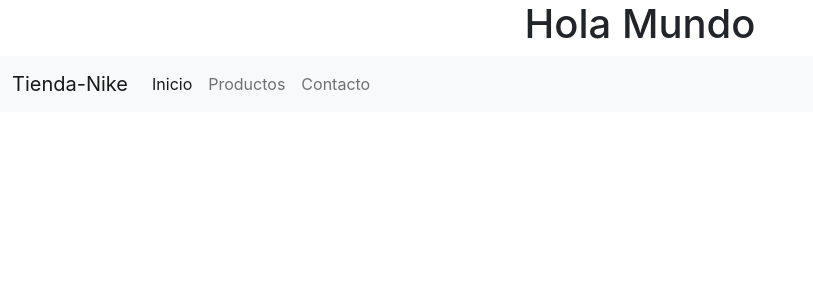
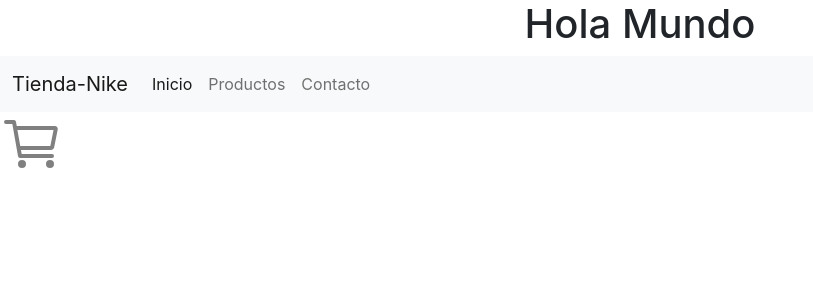
Before and after one commit to valentino23ghione/react-proyecto-tienda-nike, a React (Create React App) app: page / in a window 1280 px wide. Both pictures are taken after a click on the link "Tienda-Nike". Shown: the top 300 px of the page, without its empty margins (0-813 px from the left). Built offline with nearby package versions, Linux system fonts and the light colour scheme.

Commit message:
desafio actualizacion4

```diff
--- a/public/index.html
+++ b/public/index.html
@@ -40,8 +40,13 @@
       To begin the development, run `npm start` or `yarn start`.
       To create a production bundle, use `npm run build` or `yarn build`.
     -->
+
     <script src="https://cdn.jsdelivr.net/npm/bootstrap@5.2.0/dist/js/bootstrap.bundle.min.js" integrity="sha384-A3rJD856KowSb7dwlZdYEkO39Gagi7vIsF0jrRAoQmDKKtQBHUuLZ9AsSv4jD4Xa" crossorigin="anonymous"></script>
+
+    <script type="module" src="https://unpkg.com/ionicons@5.5.2/dist/ionicons/ionicons.esm.js"></script>
+    <script nomodule src="https://unpkg.com/ionicons@5.5.2/dist/ionicons/ionicons.js"></script>
   </body>
 
 
+
 </html>
--- a/src/App.css
+++ b/src/App.css
@@ -36,3 +36,8 @@
     transform: rotate(360deg);
   }
 }
+
+ion-icon{
+  font-size: 64px;
+  color: grey;
+}
--- /dev/null
+++ b/src/Components/CartWidget.js
@@ -0,0 +1,22 @@
+const CartWidget = () => {
+return (
+<>
+
+<div>
+<ion-icon  name="cart-outline"></ion-icon>
+
+</div>
+
+
+
+
+</>
+
+
+)
+
+
+
+
+}
+export default CartWidget;
--- /dev/null
+++ b/src/Components/ItemListContainer.js
@@ -0,0 +1,4 @@
+function ItemListContainer () {
+
+
+}
--- a/src/index.js
+++ b/src/index.js
@@ -5,11 +5,13 @@ import App from './App';
 import reportWebVitals from './reportWebVitals';
 import Prueba from './Components/Prueba';
 import Navbar from "./Components/Navbar";
+import CartWidget from './Components/CartWidget';
 const root = ReactDOM.createRoot(document.getElementById('root'));
 root.render(
   <React.StrictMode>
     <Prueba/>
     <Navbar/>
+    <CartWidget/>
   </React.StrictMode>
 );
 
```
